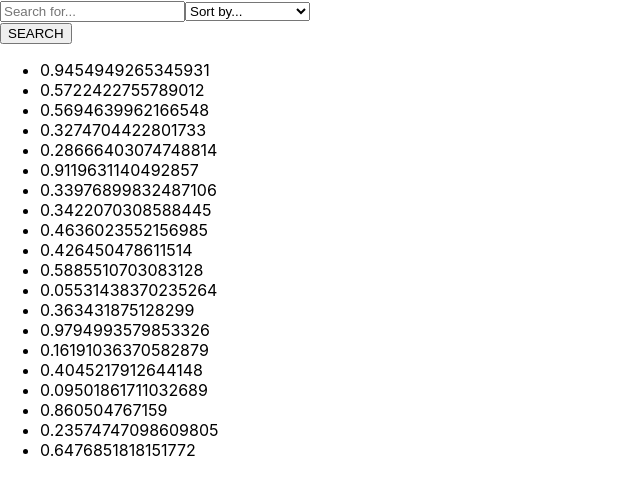
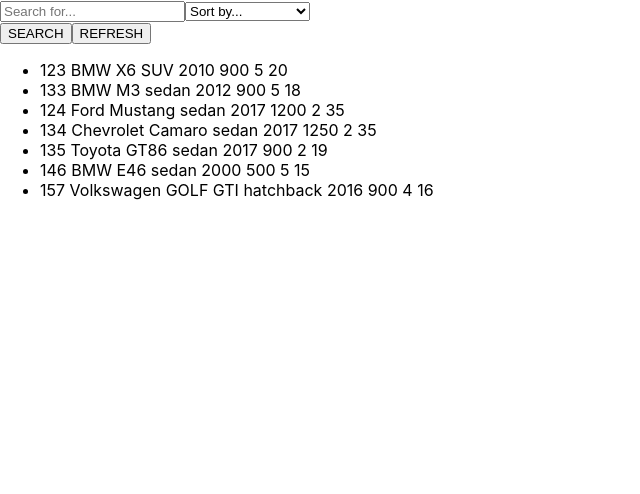
Before and after one commit to GH05Tx/IO-app, a React (Create React App) app: page / in a window 1280 px wide. Shown: the top 494 px of the page, without its empty margins (0-640 px from the left). Built offline with nearby package versions, Linux system fonts and the light colour scheme.

Commit message:
sort and search function partly implemented

```diff
--- a/package.json
+++ b/package.json
@@ -3,6 +3,7 @@
   "version": "0.1.0",
   "private": true,
   "dependencies": {
+    "json-loader": "^0.5.7",
     "react": "^16.11.0",
     "react-dom": "^16.11.0",
     "react-scripts": "3.2.0"
--- a/src/components/offersDisplay.js
+++ b/src/components/offersDisplay.js
@@ -1,7 +1,10 @@
 import React from 'react';
 
 import OffersItems from './offersItems';
+import Test from './test';
+import data from '../data/offers.json';
 //import FilterItems from './filterItems';
+
 
 export default class OffersDisplay extends React.Component {
     constructor(props) {
@@ -10,6 +13,7 @@
             // array collecting all the offers that
             // are supposed to be displayed at the moment
             displayedOffers: [],
+            allOffers: [],
             searchInput: "",
             sortCondition: "",
             filterCondition: [],
@@ -21,20 +25,97 @@
     }
 
     getOffers() {
+        // sends json request
         let offersArray = [...this.state.displayedOffers];
         offersArray.splice(0, offersArray.length);
 
+       /* data.Cars.map((car, i) => {
+            return (
+            <li key={i}>
+                <p>{car.Manufacturer} {car.Model} {car.Type} {car.DateOfProduction} {car.Price} {car.NumberOfSeats} {car.FuelConsumption}</p>
+           */
+        /*
         for(let i = 0; i < 20; i++) {
             offersArray.unshift({
                 index: Math.random() * 10,
                 content: Math.random()
             });
         }
+        */
+        console.log(data.Cars.length);
+        //offersArray.push(data.Cars.)
+
+        for(let i = 0; i < data.Cars.length; i++) {
+            let carArray = [];
+
+            carArray = [data.Cars[i].CarID,
+                        data.Cars[i].Manufacturer,
+                        data.Cars[i].Model,
+                        data.Cars[i].Type,
+                        data.Cars[i].DateOfProduction,
+                        data.Cars[i].Price,
+                        data.Cars[i].NumberOfSeats,
+                        data.Cars[i].FuelConsumption];
+
+            offersArray.push({
+                car: carArray,
+                index: Math.random()
+            });
+        }
+
         //console.log(this.state.displayedOffers.length);
         this.setState({
-            displayedOffers: offersArray
+            displayedOffers: offersArray,
+            allOffers: offersArray
         });
         //console.log(this.state.displayedOffers.length);
+    }
+
+    compare(a, b) {
+        if (a <= b)
+           return -1
+        if (a >= b)
+           return 1
+        else return 0
+     }
+
+//var n = parseInt("2018@geeksforgeeks");
+
+    searchItems = () => {
+        let searchInput = this.state.searchInput;
+        let sortCondition = this.state.sortCondition;
+        let filterCondition = [...this.state.filterCondition];
+        let displayedOffers = [...this.state.displayedOffers];
+        let offersToDisplay = [];
+        console.log(displayedOffers);
+        if (filterCondition.length > 0) {
+
+        } if (searchInput.length > 0) {
+            for (let i = 0; i < displayedOffers.length; i++) {
+                for (let j = 0; j < displayedOffers[0].car.length; j++) {
+                    if (displayedOffers[i].car[j].toLowerCase().includes(searchInput.toLowerCase())) {
+                        offersToDisplay.push({
+                            car: displayedOffers[i].car,
+                            index: Math.random()
+                        });
+                    }
+                }
+            }
+        } if (sortCondition.length > 0) {
+            if (sortCondition === "price-ascending")
+            offersToDisplay = displayedOffers.sort((a, b) => (parseInt(a.car[5]) > parseInt(b.car[5])) ? 1 : -1);
+            else if (sortCondition === " price-descending")
+            offersToDisplay = displayedOffers.sort((a, b) => (parseInt(a.car[5]) < parseInt(b.car[5])) ? 1 : -1);
+            else if (sortCondition === "brands-az")
+            offersToDisplay = displayedOffers.sort((a, b) => (a.car[1] > b.car[1]) ? 1 : -1);
+            else if (sortCondition === "brands-za")
+            offersToDisplay = displayedOffers.sort((a, b) => (a.car[1] < b.car[1]) ? 1 : -1);
+            else if (sortCondition === "none")
+            offersToDisplay = [...this.state.allOffers];
+        }
+        this.setState({
+            displayedOffers: offersToDisplay
+        });
     }
 
     // update sort condition state
@@ -54,10 +135,18 @@
         this.setState({
             searchInput: e.target.value
         });
+        if (e.target.value.length == 0) this.setState({
+            displayedOffers: [...this.state.allOffers]
+        });
+}
+
+    refreshOffers = () => {
+        this.getOffers();
     }
 
     componentDidMount = () => {
        this.getOffers();
+
     }
 
     componentDidUpdate = () => {
@@ -67,17 +156,18 @@
     render() {
         return (
             <div className="offersDisplayContainer">
-                <input placeholder="Search for..." onChange={this.searchForOffers}></input>
+                 <input placeholder="Search for..." onChange={this.searchForOffers}></input>
                 <select onChange={this.sortOffers}>
                     <option value="" hidden>Sort by...</option>
-                    <option value="">-</option>
+                    <option value="none">-</option>
                     <option value="price-ascending">Price ascending</option>
                     <option value="price-descending">Price descending</option>
                     <option value="brands-az">Brands A-Z</option>
                     <option value="brands-za">Brands Z-A</option>
                 </select>
                 <div></div>
-                <button onClick={this.getOffers}>SEARCH</button>
+                <button onClick={this.searchItems}>SEARCH</button>
+                <button onClick={this.refreshOffers}>REFRESH</button>
                 <div>
                     <OffersItems content={this.state.displayedOffers} />
                 </div>
@@ -87,3 +177,14 @@
 }
 
 //<FilterItems categoryTitle="brand" filterConditions={this.state.filterCategories}/>
+/*
+<ul>
+                    {data.Cars.map((car, i) => {
+                        return (
+                        <li key={i}>
+                            <p>{car.Manufacturer} {car.Model} {car.Type} {car.DateOfProduction} {car.Price} {car.NumberOfSeats} {car.FuelConsumption}</p>
+                        </li>
+                        );})
+                        }
+                </ul>
+                */
--- a/src/components/offersItems.js
+++ b/src/components/offersItems.js
@@ -6,8 +6,15 @@
             <ul>
                 {
                     this.props.content.map(function(offer) {
-                    return <li key={offer.index}>
-                        {offer.content}
+                        //let offerString = offer.car.join(' ');
+                        let offerItem = [];
+                        let carIndex = offer.car.CarID;
+                        for(let i = 0; i < offer.car.length; i++) {
+                            offerItem.push(<span key={Math.random()}>{offer.car[i] + " "}</span>)
+                        }
+
+                        return <li key={Math.random()}>
+                            {offerItem}
                         </li>
                     })
                 }
--- /dev/null
+++ b/src/components/test.js
@@ -0,0 +1,40 @@
+import React from 'react';
+
+export default class Test extends React.Component {
+    constructor(props) {
+      super(props);
+      this.state = {
+        data: null
+      };
+      this.handleFileSelect = this.handleFileSelect.bind(this);
+    }
+
+    displayData(content) {
+      this.setState({data: content});
+    }
+
+    handleFileSelect(evt) {
+      let files = evt.target.files;
+      if (!files.length) {
+        alert('No file select');
+        return;
+      }
+      let file = files[0];
+      let that = this;
+      let reader = new FileReader();
+      reader.onload = function(e) {
+        that.displayData(e.target.result);
+      };
+      reader.readAsText(file);
+    }
+
+    render() {
+      const data = this.state.data;
+      return (
+        <div>
+          <input type="file" onChange={this.handleFileSelect}/>
+          { data && <p> {data} </p> }
+        </div>
+      );
+    }
+  }
--- /dev/null
+++ b/src/data/offers.json
@@ -0,0 +1,78 @@
+{"Cars":[
+    {
+        "CarID":"123",
+        "Manufacturer":"BMW",
+        "Model":"X6",
+        "Type":"SUV",
+        "DateOfProduction":"2010",
+        "Price":"900",
+        "IsAvailable":"Y",
+        "NumberOfSeats":"5",
+        "FuelConsumption":"20"
+    },
+    {
+        "CarID":"133",
+        "Manufacturer":"BMW",
+        "Model":"M3",
+        "Type":"sedan",
+        "DateOfProduction":"2012",
+        "Price":"900",
+        "IsAvailable":"Y",
+        "NumberOfSeats":"5",
+        "FuelConsumption":"18"
+    },
+    {
+        "CarID":"124",
+        "Manufacturer":"Ford",
+        "Model":"Mustang",
+        "Type":"sedan",
+        "DateOfProduction":"2017",
+        "Price":"1200",
+        "IsAvailable":"Y",
+        "NumberOfSeats":"2",
+        "FuelConsumption":"35"
+    },
+    {
+        "CarID":"134",
+        "Manufacturer":"Chevrolet",
+        "Model":"Camaro",
+        "Type":"sedan",
+        "DateOfProduction":"2017",
+        "Price":"1250",
+        "IsAvailable":"Y",
+        "NumberOfSeats":"2",
+        "FuelConsumption":"35"
+    },
+    {
+        "CarID":"135",
+        "Manufacturer":"Toyota",
+        "Model":"GT86",
+        "Type":"sedan",
+        "DateOfProduction":"2017",
+        "Price":"900",
+        "IsAvailable":"Y",
+        "NumberOfSeats":"2",
+        "FuelConsumption":"19"
+    },
+    {
+        "CarID":"146",
+        "Manufacturer":"BMW",
+        "Model":"E46",
+        "Type":"sedan",
+        "DateOfProduction":"2000",
+        "Price":"500",
+        "IsAvailable":"Y",
+        "NumberOfSeats":"5",
+        "FuelConsumption":"15"
+    },
+    {
+        "CarID":"157",
+        "Manufacturer":"Volkswagen",
+        "Model":"GOLF GTI",
+        "Type":"hatchback",
+        "DateOfProduction":"2016",
+        "Price":"900",
+        "IsAvailable":"Y",
+        "NumberOfSeats":"4",
+        "FuelConsumption":"16"
+    }]}
```
Also changed, not shown: 1 other file (tests, documents, lock files or other folders).
